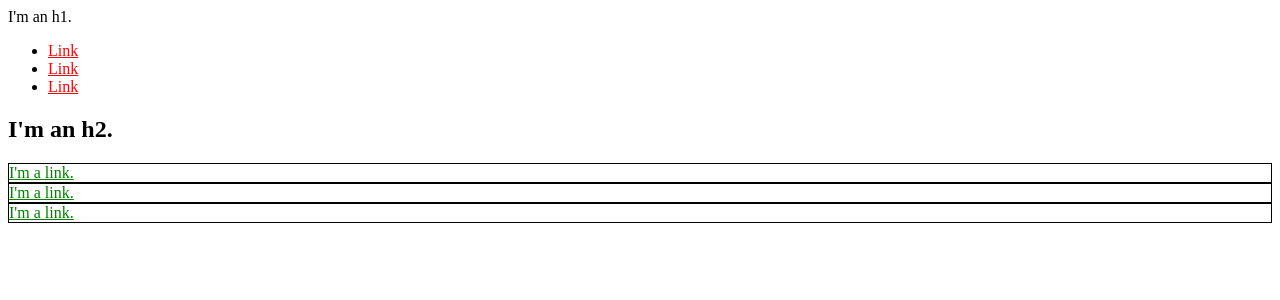
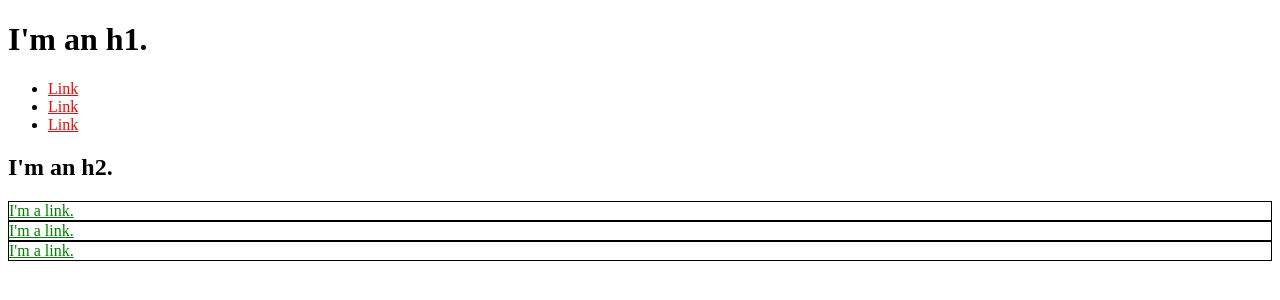
Before and after one commit to k-nakayama-git/sample_css, a plain HTML site: page index.html in a window 1280 px wide. Drawn offline with Linux system fonts and the light colour scheme.

Commit message:
modified mistake.

```diff
--- a/index.html
+++ b/index.html
@@ -6,7 +6,7 @@
     </head>
 
     <body>
-        <ht>I'm an h1.</ht>
+        <h1>I'm an h1.</h1>
         <ul>
             <li>
                 <a href="https://example.com/" style="color: red;" >Link</a>
```
